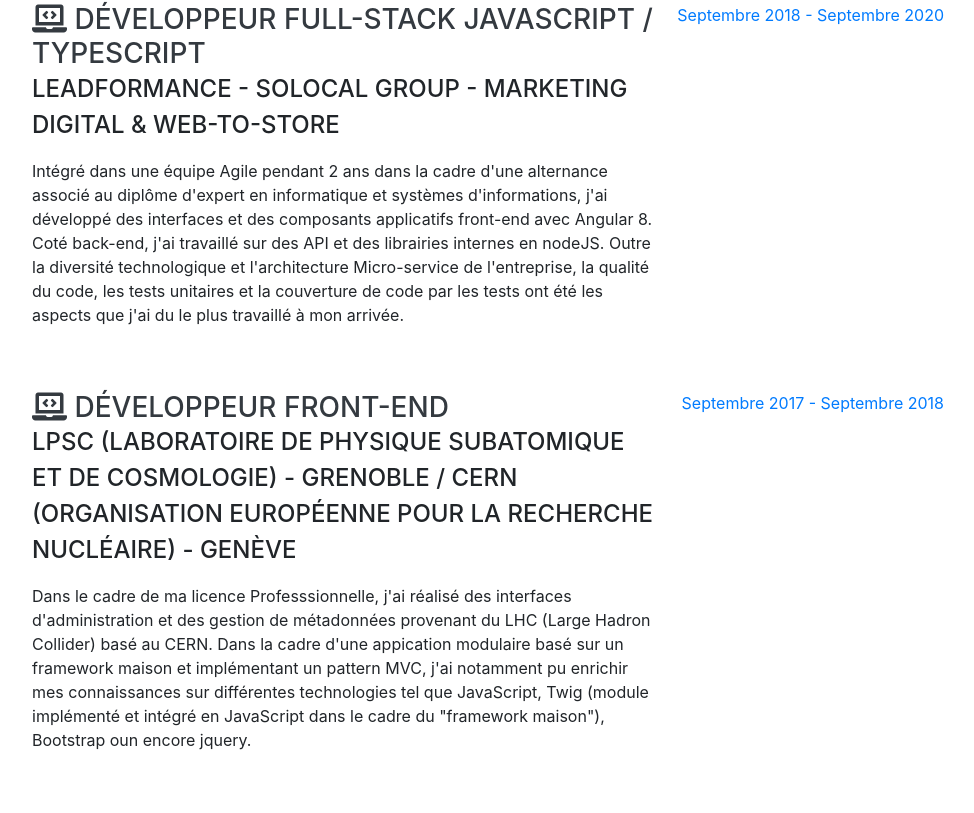
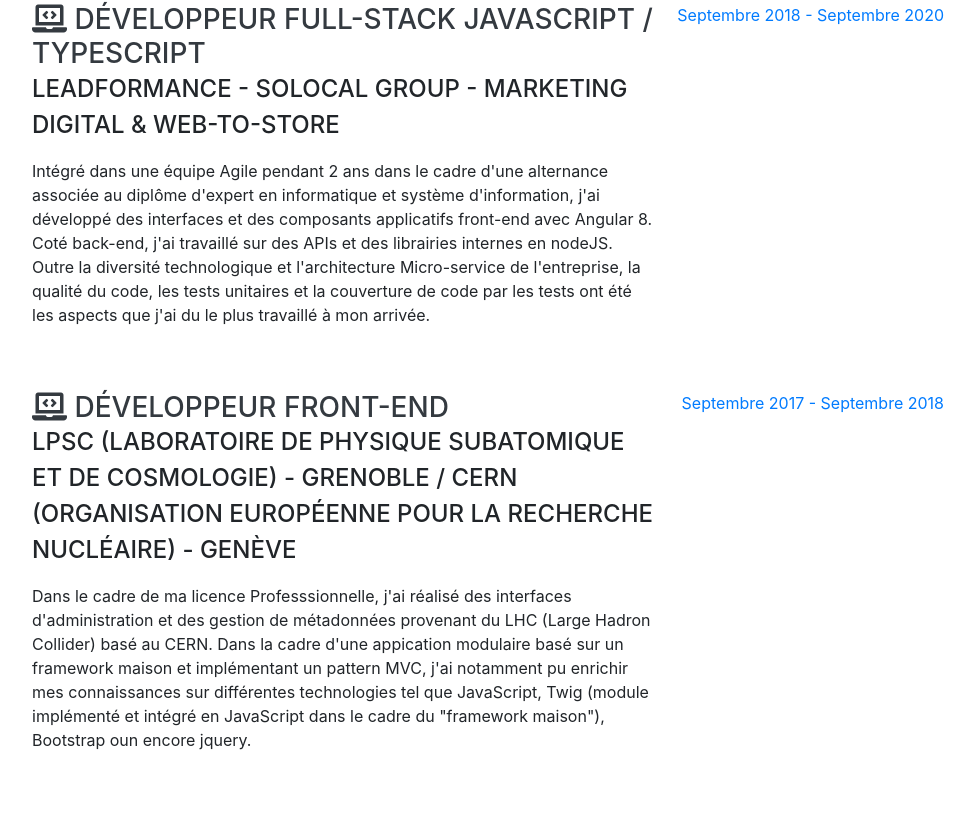
Before and after one commit to yannworkm/cv, a website with bundled scripts: page index.html in a window 1280 px wide. Shown: the part 932-1745 px from the top of the page, without its empty margins (288-1262 px from the left). Built offline with nearby package versions, Linux system fonts and the light colour scheme; a web font is replaced by a local one.

Commit message:
fixup! first commit

```diff
--- a/index.html
+++ b/index.html
@@ -146,15 +146,15 @@
                 Web-to-store
               </div>
               <p>
-                Intégré dans une équipe Agile pendant 2 ans dans la cadre d'une
-                alternance associé au diplôme d'expert en informatique et
-                systèmes d'informations, j'ai développé des interfaces et des
+                Intégré dans une équipe Agile pendant 2 ans dans le cadre d'une
+                alternance associée au diplôme d'expert en informatique et
+                système d'information, j'ai développé des interfaces et des
                 composants applicatifs front-end avec Angular 8. Coté back-end,
-                j'ai travaillé sur des API et des librairies internes en nodeJS.
-                Outre la diversité technologique et l'architecture Micro-service
-                de l'entreprise, la qualité du code, les tests unitaires et la
-                couverture de code par les tests ont été les aspects que j'ai du
-                le plus travaillé à mon arrivée.
+                j'ai travaillé sur des APIs et des librairies internes en
+                nodeJS. Outre la diversité technologique et l'architecture
+                Micro-service de l'entreprise, la qualité du code, les tests
+                unitaires et la couverture de code par les tests ont été les
+                aspects que j'ai du le plus travaillé à mon arrivée.
               </p>
             </div>
             <div class="resume-date text-md-right">
@@ -279,7 +279,8 @@
                 Web (MIAW)
               </h3>
               <div class="subheading mb-3">
-                Développement Informatique - Alternance au Laboratoire LPSC
+                Développement Informatique - Alternance au Laboratoire de
+                Physique Subatomique et de Cosmologie de Grenoble
               </div>
               <div>IUT2 - Université Grenoble-Alpes</div>
               <br />
@@ -298,7 +299,9 @@
                 développement logiciel
               </h3>
               <div class="subheading mb-3">
-                Développement Informatique - Alternance au Laboratoire LPSC
+                Développement Informatique - Alternance au Laboratoire
+                Alternance au Laboratoire de Physique Subatomique et de
+                Cosmologie de Grenoble
               </div>
               <div>Lycée Louise Michel - Grenoble</div>
             </div>
```
Also changed, not shown: README.md (deleted), 2 other files.
